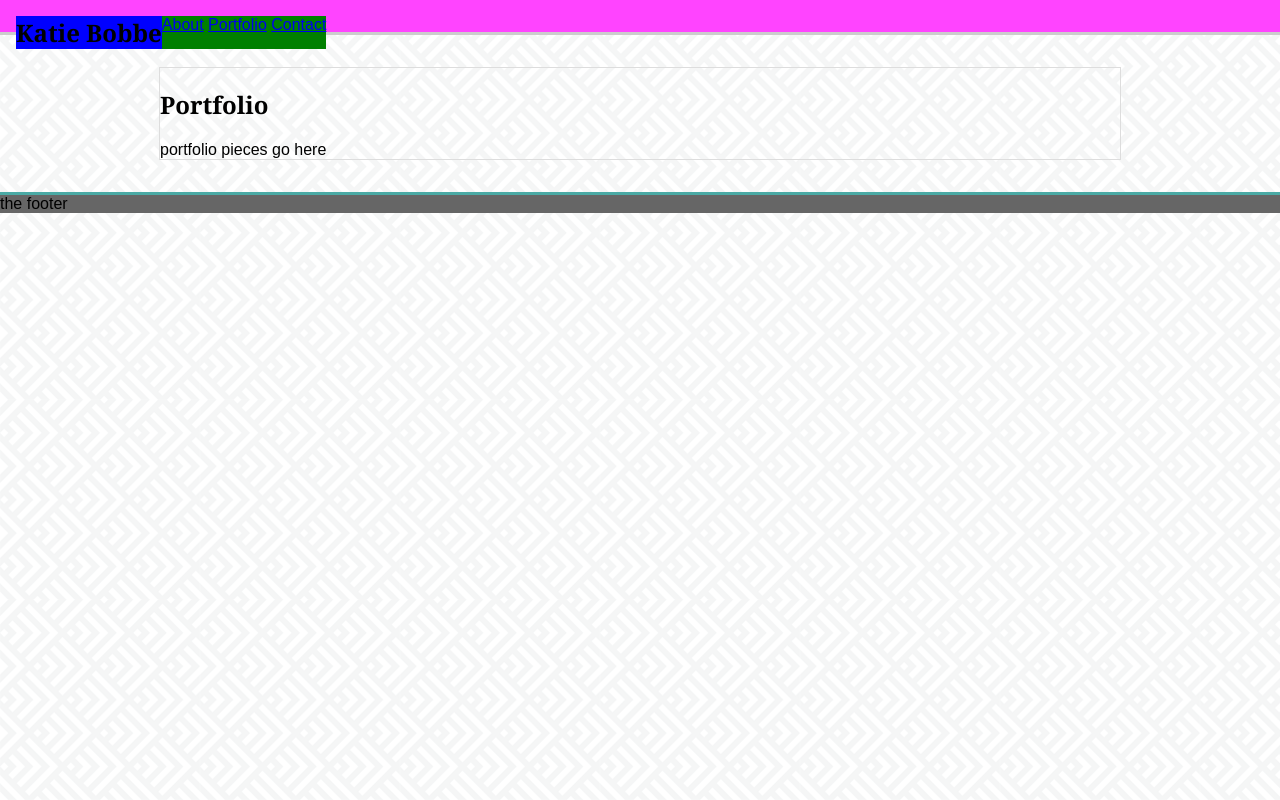
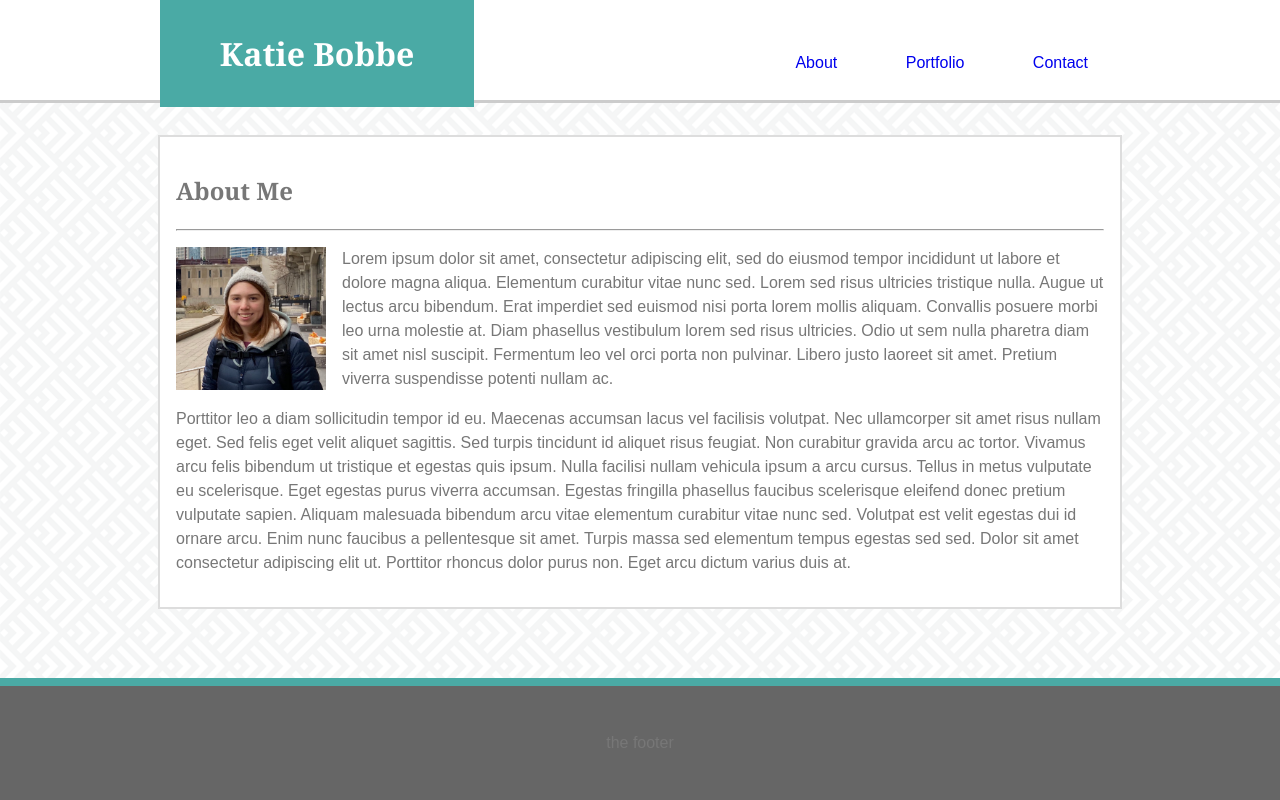
Before and after one commit to kcbobbe/kcb_portfolio_UNC, a plain HTML site: page portfolio.html in a window 1280 px wide. Drawn offline with Linux system fonts and the light colour scheme.

Commit message:
finished the basic layout for the front page. still cannot get nav bar to align vertically perfectly.

```diff
--- a/assets/css/style.css
+++ b/assets/css/style.css
@@ -1,23 +1,32 @@
 html {
-  background-image: url("/assets/images/spikes.png");
-  background-repeat: repeat;
+
 }
 
 body {
   margin: 0;
   font-family: 'Arial', 'Helvetica Neue', Helvetica, sans-serif;
+  color: #777777;
+  background-image: url("../images/spikes.png");
+  background-repeat: repeat;
 }
 
 section {
   width: 960px;
   margin: 2em auto;
-  border: 1px solid #dddddd;
-}
+  border: 2px solid #dddddd;
+  background-color: #ffffff;
+ }
+
+ section .main {
+  padding: 1em;
+  line-height: 1.5;
+ }
 
 header {
-  background-color: #ff44ff;
+  background-color: #ffffff;
   border-bottom: 3px solid #cccccc;
-  padding: 1em;
+  height: 100px;
+
 }
 
 .clearfix::after {
@@ -26,20 +35,47 @@ header {
   clear: both;
 }
 
+.header-container {
+  width: 960px;
+  margin: 0 auto;
+  position:relative;
+
+}
+
 
 header h1 {
-  float: left;
-  background-color: blue;
-  float: left;
+  width: 250px;
+  text-align:center;
+  /* float: left; */
+
+  background-color: #4aaaa5;
+  color: #ffffff;
+  /* vertical-align: middle; */
+  padding: 1em;
   margin: 0;
-  padding:0;
+  /* margin: 0;
+  padding:0; */
 }
 
+/* find a better way to align center verticalliy */
 nav  {
-  float: left;
-  background-color: green;
+  /* height: 100px; */
+  /* position: absolute; */
+  float: right;
+  position: absolute;
+  top:50%;
+  right:0%;
 }
 
+nav a {
+  top: 50%;
+  text-decoration: none;
+  padding: 0 2em 0 2em;
+}
+
+a:visited{
+  color: #777777;
+}
 
 
 h1 {
@@ -48,11 +84,16 @@ h1 {
 
 footer {
   background-color: #666666;
-  border-top: 3px solid #4aaaa5;
+  border-top: 8px solid #4aaaa5;
+  position: absolute;
+  bottom: 0;
+  width: 100%;
+  padding: 3em 0 3em 0;
+  text-align:center;
 }
 
 .profile-pic {
-  width: 100px;
+  width: 150px;
   float: left;
   padding: 0 1em 1em 0;
 }
--- a/portfolio.html
+++ b/portfolio.html
@@ -7,19 +7,34 @@
   </head>
 
   <body>
-    <header>
-      <nav>
+
+    <header class="clearfix">
+      <div class= "header-container">
         <h1>Katie Bobbe</h1>
-        <a href="index.html">About</a>
-        <a href="/">Portfolio</a>
-        <a href="contact.html">Contact</a>
-      </nav>
+        <nav>
+          <a href="/">About</a>
+          <a href="portfolio.html">Portfolio</a>
+          <a href="contact.html">Contact</a>
+        </nav>
+      </div>
     </header>
 
     <section>
-      <h1>Portfolio</h1>
-      <div>
-        portfolio pieces go here
+      <div class="main">
+        <h1>About Me</h1>
+
+        <hr class="horizontal-line">
+
+        <div>
+          <img class="profile-pic" src="assets/images/kcb_pic.jpg">
+          <p>
+            Lorem ipsum dolor sit amet, consectetur adipiscing elit, sed do eiusmod tempor incididunt ut labore et dolore magna aliqua. Elementum curabitur vitae nunc sed. Lorem sed risus ultricies tristique nulla. Augue ut lectus arcu bibendum. Erat imperdiet sed euismod nisi porta lorem mollis aliquam. Convallis posuere morbi leo urna molestie at. Diam phasellus vestibulum lorem sed risus ultricies. Odio ut sem nulla pharetra diam sit amet nisl suscipit. Fermentum leo vel orci porta non pulvinar. Libero justo laoreet sit amet. Pretium viverra suspendisse potenti nullam ac.
+          </p>
+          <p>
+            Porttitor leo a diam sollicitudin tempor id eu. Maecenas accumsan lacus vel facilisis volutpat. Nec ullamcorper sit amet risus nullam eget. Sed felis eget velit aliquet sagittis. Sed turpis tincidunt id aliquet risus feugiat. Non curabitur gravida arcu ac tortor. Vivamus arcu felis bibendum ut tristique et egestas quis ipsum. Nulla facilisi nullam vehicula ipsum a arcu cursus. Tellus in metus vulputate eu scelerisque. Eget egestas purus viverra accumsan. Egestas fringilla phasellus faucibus scelerisque eleifend donec pretium vulputate sapien. Aliquam malesuada bibendum arcu vitae elementum curabitur vitae nunc sed. Volutpat est velit egestas dui id ornare arcu. Enim nunc faucibus a pellentesque sit amet. Turpis massa sed elementum tempus egestas sed sed. Dolor sit amet consectetur adipiscing elit ut. Porttitor rhoncus dolor purus non. Eget arcu dictum varius duis at.
+          </p>
+          <!-- <img src="assets/images/kcb_pic.jpg"> -->
+        </div>
       </div>
     </section>
 
```
Also changed, not shown: contact.html (+24 -9 lines), index.html (+14 -1 lines).
